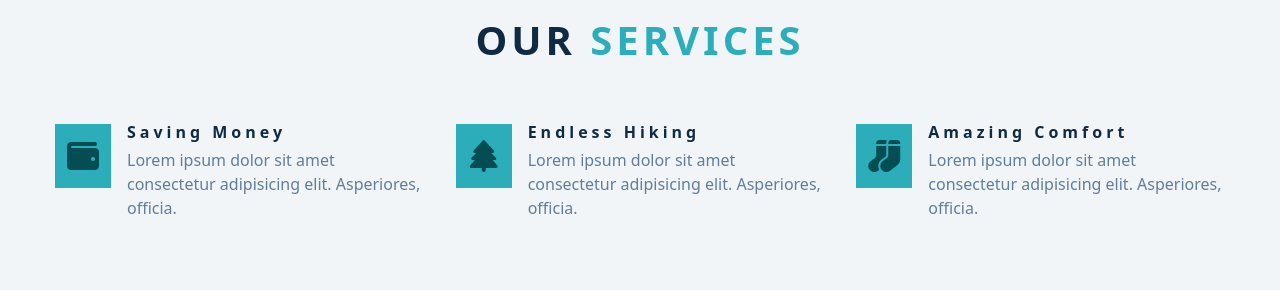
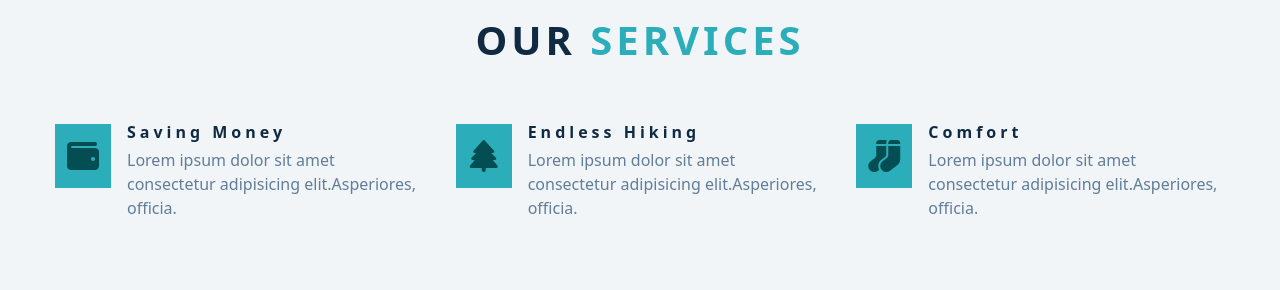
Before and after one commit to Yuvraj2172/backroads-application, a React (Create React App) app: page / in a window 1280 px wide. Shown: the part 860-1150 px from the top of the page. Built offline with nearby package versions, Linux system fonts and the light colour scheme.

Commit message:
Services Component

```diff
--- /dev/null
+++ b/src/components/Service.js
@@ -0,0 +1,18 @@
+import React from 'react'
+
+const Service = (props) => {
+    const {icon ,title , slogan } = props
+  return (
+    <article className="service">
+          <span className="service-icon"><i className={icon} ></i></span>
+          <div className="service-info">
+            <h4 className="service-title">{title}</h4>
+            <p className="service-text">
+              {slogan}
+            </p>
+          </div>
+        </article>
+  )
+}
+
+export default Service
--- a/src/components/Services.js
+++ b/src/components/Services.js
@@ -1,42 +1,24 @@
 import React from 'react'
 import Title from './Title'
+import Service from './Service'
+import { services } from '../data'
 const Services = () => {
   return (
     <section className="section services" id="services">
       <Title title ={"our"} subTitle={"services"}/>
       <div className="section-center services-center">
-        <article className="service">
-          <span className="service-icon"><i className="fas fa-wallet fa-fw"></i></span>
-          <div className="service-info">
-            <h4 className="service-title">saving money</h4>
-            <p className="service-text">
-              Lorem ipsum dolor sit amet consectetur adipisicing elit.
-              Asperiores, officia.
-            </p>
-          </div>
-        </article>
+      {/* <Service   icon={"fas fa-wallet fa-fw"} title={"saving money"} slogan={"Lorem ipsum dolor sit amet consectetur adipisicing elit.Asperiores, officia."} /> */}
+        {services.map((service)=>{
+          const {id , icon , title , slogan} = service;
+          return (
+            <Service key = {id}  icon={icon} title={title} slogan={slogan} />
+          );
+        })}
+        {/* <Service   icon={"fas fa-wallet fa-fw"} title={"saving money"} slogan={"Lorem ipsum dolor sit amet consectetur adipisicing elit.Asperiores, officia."} /> */}
 
-        <article className="service">
-          <span className="service-icon"><i className="fas fa-tree fa-fw"></i></span>
-          <div className="service-info">
-            <h4 className="service-title">endless hiking</h4>
-            <p className="service-text">
-              Lorem ipsum dolor sit amet consectetur adipisicing elit.
-              Asperiores, officia.
-            </p>
-          </div>
-        </article>
+        {/* <Service   icon={"fas fa-tree fa-fw"} title={"endless hiking"} slogan={"Lorem ipsum dolor sit amet consectetur adipisicing elit.Asperiores, officia."} />
 
-        <article className="service">
-          <span className="service-icon"><i className="fas fa-socks fa-fw"></i></span>
-          <div className="service-info">
-            <h4 className="service-title">amazing comfort</h4>
-            <p className="service-text">
-              Lorem ipsum dolor sit amet consectetur adipisicing elit.
-              Asperiores, officia.
-            </p>
-          </div>
-        </article>
+        <Service   icon={"fas fa-socks fa-fw"} title={"amazing comfort"} slogan={"Lorem ipsum dolor sit amet consectetur adipisicing elit.Asperiores, officia."} /> */}
       </div>
     </section>
   )
--- a/src/data.js
+++ b/src/data.js
@@ -1,16 +1,53 @@
- const pageLinks=[
-    { id: 1, href : '#home', text : 'home' },
-    { id: 2, href : '#about', text : 'about' },
-    { id: 3, href : '#services', text : 'services' },
-    { id: 4, href : '#tours', text : 'tours' },
-    { id: 5, href : '#products', text : 'products' },
-]
- const socialLinks=[
-    { id: 1, href :"https://www.facebook.com",  icon : "fab fa-facebook", target : "_blank" },
-    { id: 2, href :"https://www.twitter.com",  icon : "fab fa-twitter", target : "_blank" },
-    { id: 3, href :"https://www.instagram.com",  icon : "fab fa-instagram", target : "_blank" },
+const pageLinks = [
+  { id: 1, href: "#home", text: "home" },
+  { id: 2, href: "#about", text: "about" },
+  { id: 3, href: "#services", text: "services" },
+  { id: 4, href: "#tours", text: "tours" },
+  { id: 5, href: "#products", text: "products" },
+];
+const socialLinks = [
+  {
+    id: 1,
+    href: "https://www.facebook.com",
+    icon: "fab fa-facebook",
+    target: "_blank",
+  },
+  {
+    id: 2,
+    href: "https://www.twitter.com",
+    icon: "fab fa-twitter",
+    target: "_blank",
+  },
+  {
+    id: 3,
+    href: "https://www.instagram.com",
+    icon: "fab fa-instagram",
+    target: "_blank",
+  },
+];
 
-]
+const services = [
+  {
+    id: 1,
+    icon: "fas fa-wallet fa-fw",
+    title: "saving money",
+    slogan:
+      "Lorem ipsum dolor sit amet consectetur adipisicing elit.Asperiores, officia.",
+  },
+  {
+    id: 2,
+    icon: "fas fa-tree fa-fw",
+    title: "endless hiking",
+    slogan:
+      "Lorem ipsum dolor sit amet consectetur adipisicing elit.Asperiores, officia.",
+  },
+  {
+    id: 3,
+    icon: "fas fa-socks fa-fw",
+    title: "comfort",
+    slogan:
+      "Lorem ipsum dolor sit amet consectetur adipisicing elit.Asperiores, officia.",
+  },
+];
 
-// export {pageLinks , socialLinks}
-export {socialLinks , pageLinks}
+export { socialLinks, pageLinks, services };
```
